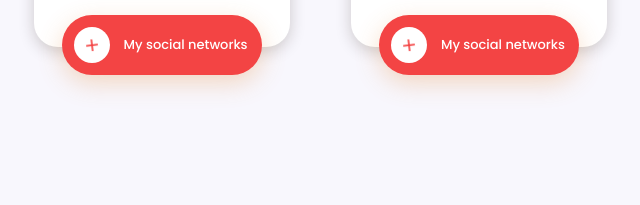
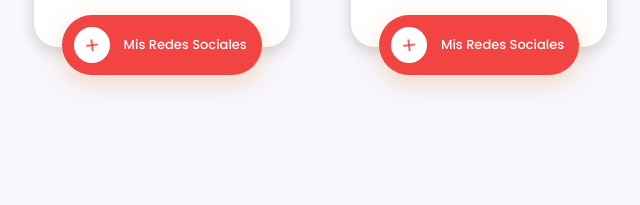
Before and after one commit to Jetze0818/ArteMex, a plain HTML site: page about.html in a window 1280 px wide. Shown: the part 1101-1306 px from the top of the page, 478-1118 px from the left. Drawn offline with nearby package versions, Linux system fonts and the light colour scheme.

Commit message:
about.html

```diff
--- a/about.html
+++ b/about.html
@@ -291,7 +291,7 @@
                                     <i class='bx bx-plus bx-tada'></i>
                                 </div>
 
-                                <span class="card__social-text">My social networks</span>
+                                <span class="card__social-text">Mis Redes Sociales</span>
 
                                 <!-- Card social -->
                                 <ul class="card__social-list">
@@ -326,7 +326,7 @@
                                     <i class='bx bx-plus bx-tada'></i>
                                 </div>
 
-                                <span class="card__social-text">My social networks</span>
+                                <span class="card__social-text">Mis Redes Sociales</span>
 
                                 <!-- Card social -->
                                 <ul class="card__social-list">
```
